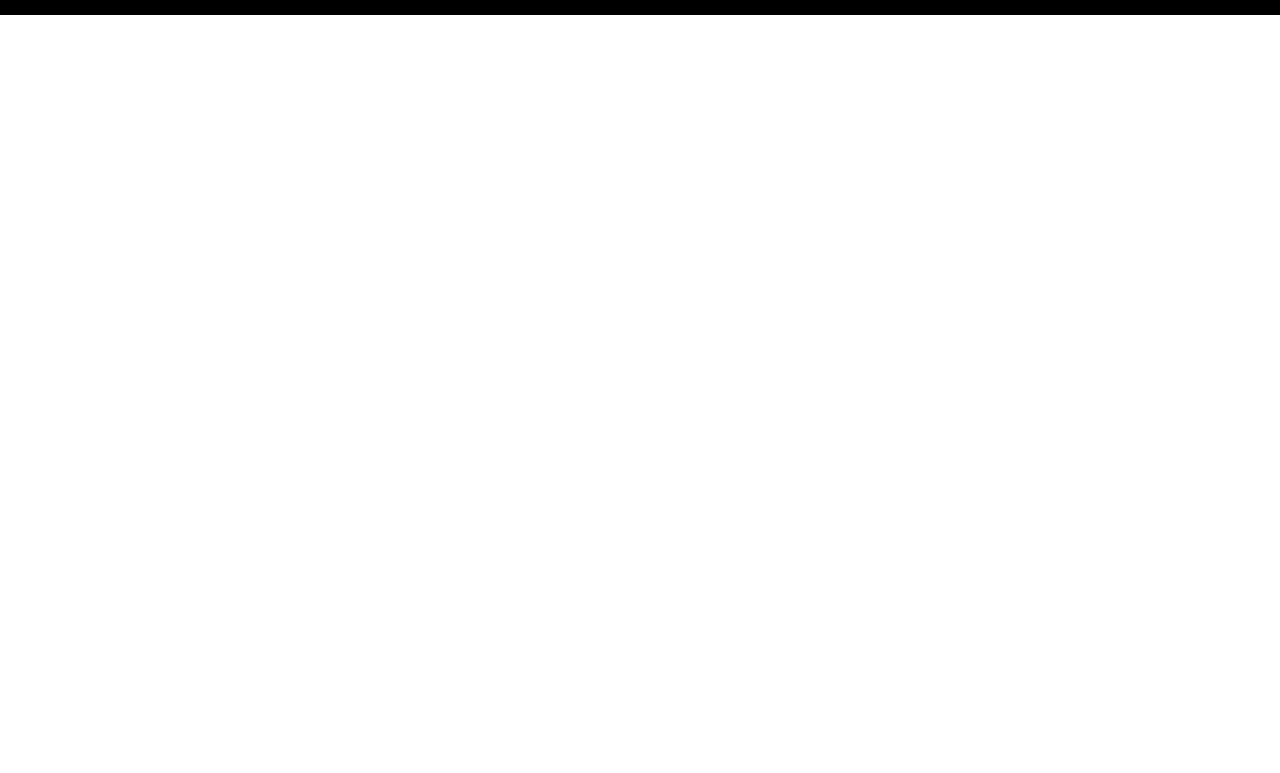
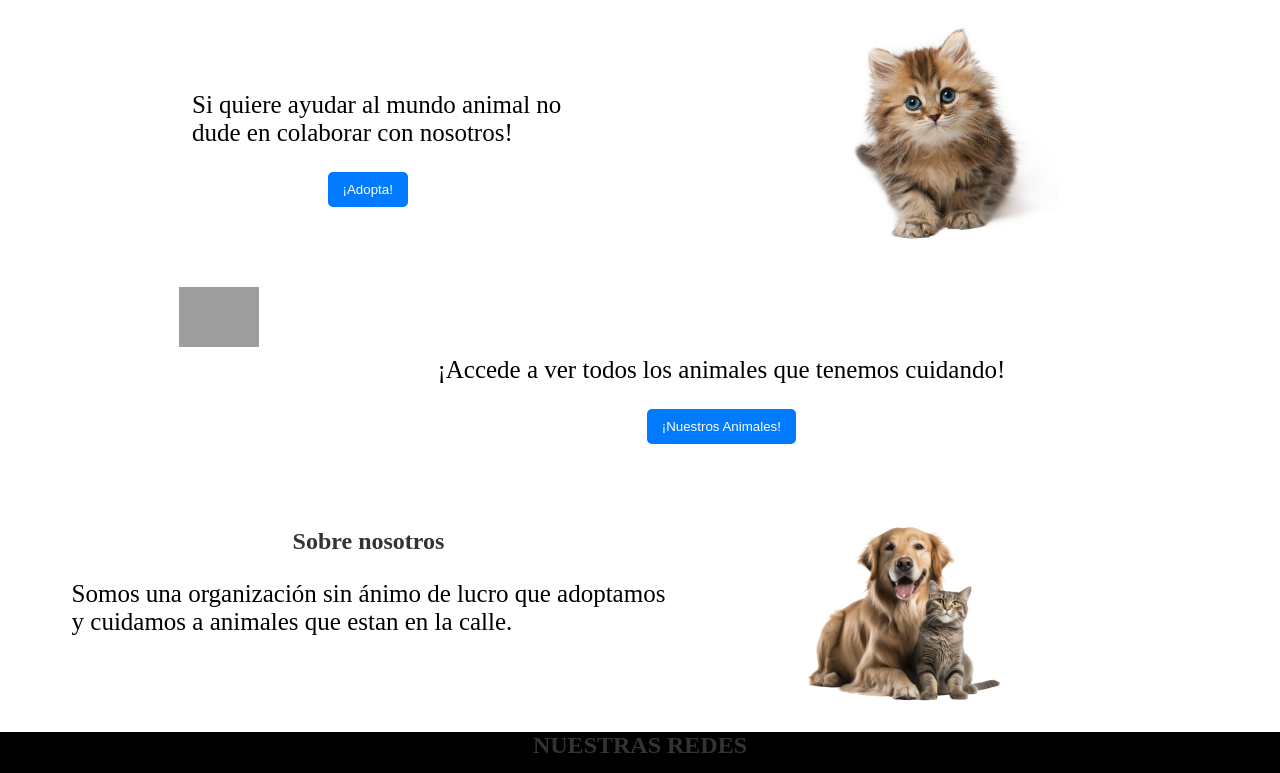
Before and after one commit to jieli2425/PROYECTO_ONG, a plain HTML site: page PJA1_INICIONG.html in a window 1280 px wide. Shown: the part 269-1042 px from the top of the page. Before the commit the page ends 800 px from the top, so only its background shows below. Drawn offline with Linux system fonts and the light colour scheme; grey boxes are pictures that could not be loaded.

Commit message:
Actualizacion pagina

```diff
--- a/PJA1_INICIONG.html
+++ b/PJA1_INICIONG.html
@@ -4,7 +4,7 @@
     <meta charset="UTF-8">
     <meta name="viewport" content="width=device-width, initial-scale=1.0">
     <title>Adopción de animales</title>
-    <link rel="stylesheet" href="PJA1_ONG.css">
+    <link rel="stylesheet" href="./PJA1_ONG.css">
 </head>
 <body>
     <nav class="navbar">
@@ -22,19 +22,54 @@
 
     <div>
         <ul class="navbar-links">
-            <li><a href="PJA1_INICIONG.html" class="nav-inicio">Inicio</a></li>
+            <li><a href="./PJA1_INICIONG.html" class="nav-inicio">Inicio</a></li>
             <li class="dropdown"> <!-- Menú desplegable para Películas -->
                 <a href="#">Animales</a>
                 <ul class="dropdown-content"> <!-- Elementos desplegables. -->
                     <li><a href="#">Adopción</a></li>
-                    <li><a href="PJA1_ONGADOPTADOS.html">Adoptados</a></li>
+                    <li><a href="./PJA1_ONGADOPTADOS.html">Adoptados</a></li>
                 </ul>
             </li>
-            <li><a href="PJA1_ONGFORM.html">Formulario</a></li>
+            <li><a href="./PJA1_ONGFORM.html">Formulario</a></li>
         </ul>
     </div>
 
+    <div class="contenedor2">
+        <div class="text-button">
+            <p>Si quiere ayudar al mundo animal no dude en colaborar con nosotros!</p>
+            <a href="./PJA1_ONGFORM.html"><button class="button-Adopta">¡Adopta!</button></a>
+        </div>
+        <div>
+            <img src="./IMG/Gato2.png" alt="" class="img2">
+        </div>
+    </div>
 
+    <div class="contenedor3">
+        <div >
+            <img src="./IMG/conejo1.png" alt="" class="img3">
+        </div>
+        <div class="text-button2">
+            <p>¡Accede a ver todos los animales que tenemos cuidando!</p>
+            <a href="./PJA1_ONGADOPCION.html"><button>¡Nuestros Animales!</button></a>
+        </div>
+    </div>
 
+    <div class="contenedor4">
+        <div class="text-button3">
+            <h2>Sobre nosotros</h2>
+            <p>Somos una organización sin ánimo de lucro que adoptamos <br>y cuidamos a animales que estan en la calle. </p>
+        </div>
+        <div>
+            <img src="./IMG/fotogatoperro.png" alt="" class="img2">
+        </div>
+    </div>
 </body>
+<footer class="contenedor-footer">
+    <h2>NUESTRAS REDES</h2>
+    <img src="./IMG/instagram.png" alt="" style="filter: invert(1);">
+    <img src="./IMG/facebook.png" alt="">
+    <img src="./IMG/twitter.png" alt="">
+    <img src="./IMG/youtube.png" alt="">
+
+</footer>
 </html>
--- a/PJA1_ONG.css
+++ b/PJA1_ONG.css
@@ -3,8 +3,7 @@ body{
 }
 .txt1{
     margin-top:10%;
-    font-size: 50px;
-
+    font-size: 40px;
 }
 
 a{
@@ -16,8 +15,10 @@ a{
     color: #000;
 }
 .img1{
+    margin-top: 5%;
     margin-left: 5%;
-    width: 20%;
+    width: 15%;
+    height: 80px;
 }
 
 .navbar{
@@ -74,9 +75,78 @@ a{
     background-color: #f0f0f0;
 }
 
+
+/* Parte del PJA1_INICIONG.html */
+.contenedor2{
+    display: flex;
+    align-items: center;
+    justify-content: space-between;
+}
+
+.text-button {
+    display: flex;
+    flex-direction: column;
+    margin-right: 20%;
+    margin-left: 15%;
+}
+
+p{
+    text-align: center;
+    font-size: 25px;
+}
+
+.button-Adopta{
+    margin-left: 35%;
+}
+
+.img2{
+    max-width: 50%;
+}
+
+/* segunda parte del body */
+.img3{
+    max-width: 20%;
+    margin-left: 40%;
+    margin-top: 5%;
+}
+
+.contenedor3{
+    display: flex;
+    justify-content: space-evenly;
+}
+
+.text-button2{
+    margin-right: 20%;
+    text-align: center;
+    margin-top: 5%;
+}
+
+.contenedor4{
+    display: flex;
+    justify-content: space-around;
+    margin-top: 5%;
+}
+
+.text-button, p{
+    text-align:start;
+}
+
+/* Parte footer */
+
+.contenedor-footer{
+    background-color: #000;
+}
+
+.contenedor-footer > img{
+    filter: invert(1);
+}
+
+
+
+/* Parte del PJA1_ONGADOPTADOS.html */
 /* cartas de animales */
 .container {
-    max-width: 800px;
+    max-width: 1300px;
     margin: auto;
     background: white;
     border-radius: 10px;
@@ -106,7 +176,7 @@ a{
     border-radius: 5px;
 }
 
-h3 {
+h2 {
     color: #333;
     text-align: center;
 }
```
Also changed, not shown: PJA1_ONG.js (+7 -1 lines), PJA1_ONGADOPTADOS.html (+1 -1 lines), PJA1_ONGFORM.html (+6 -6 lines), IMG/Gato2.png (added), IMG/fotogatoperro.png (added), IMG/youtube.png (added), 1 other file.
